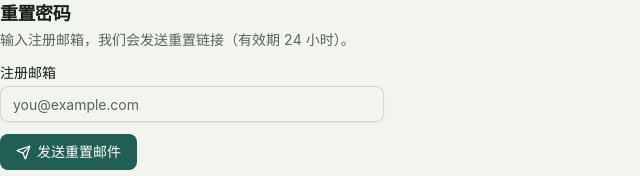
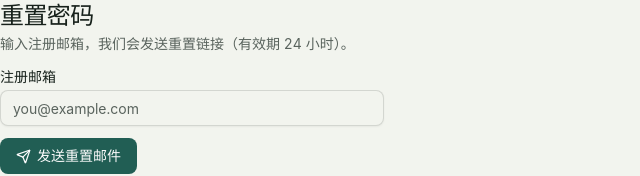
Before and after one commit to sakura-del/Multi-agent-collaborative-automation-task-assistant, a Vue app in the folder frontend/: page /password-reset in a window 1280 px wide. Shown: the top 176 px of the page, without its empty margins (0-640 px from the left). Built offline with nearby package versions, Linux system fonts and the light colour scheme.

Commit message:
feat(ui): complete editorial consistency across remaining views

```diff
--- a/frontend/src/views/PasswordResetView.vue
+++ b/frontend/src/views/PasswordResetView.vue
@@ -73,7 +73,7 @@ async function handleConfirm() {
 <template>
   <section class="max-w-xl">
     <header class="mb-4">
-      <h1 class="text-lg font-semibold tracking-tight">重置密码</h1>
+      <h1 class="font-display text-2xl font-medium tracking-[-0.025em]">重置密码</h1>
       <p class="mt-0.5 text-sm text-muted-foreground">
         <template v-if="isConfirmPhase">
           设置新密码后，此前签发的登录令牌会全部失效，需要重新登录。
--- a/frontend/src/views/VerifyEmailView.vue
+++ b/frontend/src/views/VerifyEmailView.vue
@@ -60,7 +60,7 @@ async function handleRequest() {
 <template>
   <section class="max-w-xl">
     <header class="mb-4">
-      <h1 class="text-lg font-semibold tracking-tight">邮箱验证</h1>
+      <h1 class="font-display text-2xl font-medium tracking-[-0.025em]">邮箱验证</h1>
       <p class="mt-0.5 text-sm text-muted-foreground">
         验证邮箱后即可完整使用账号功能。邮件里的链接有效期 24 小时，过期可重新发送。
       </p>
--- a/frontend/src/views/WorkspaceDetailView.vue
+++ b/frontend/src/views/WorkspaceDetailView.vue
@@ -224,7 +224,7 @@ function formatDate(value: string): string {
         <ArrowLeft class="size-3.5" />
         返回团队列表
       </RouterLink>
-      <h1 class="mt-1 text-lg font-semibold tracking-tight" data-test="workspace-detail-name">
+      <h1 class="mt-1 font-display text-2xl font-medium tracking-[-0.025em]" data-test="workspace-detail-name">
         {{ workspace?.name ?? "工作区" }}
       </h1>
       <p
```
